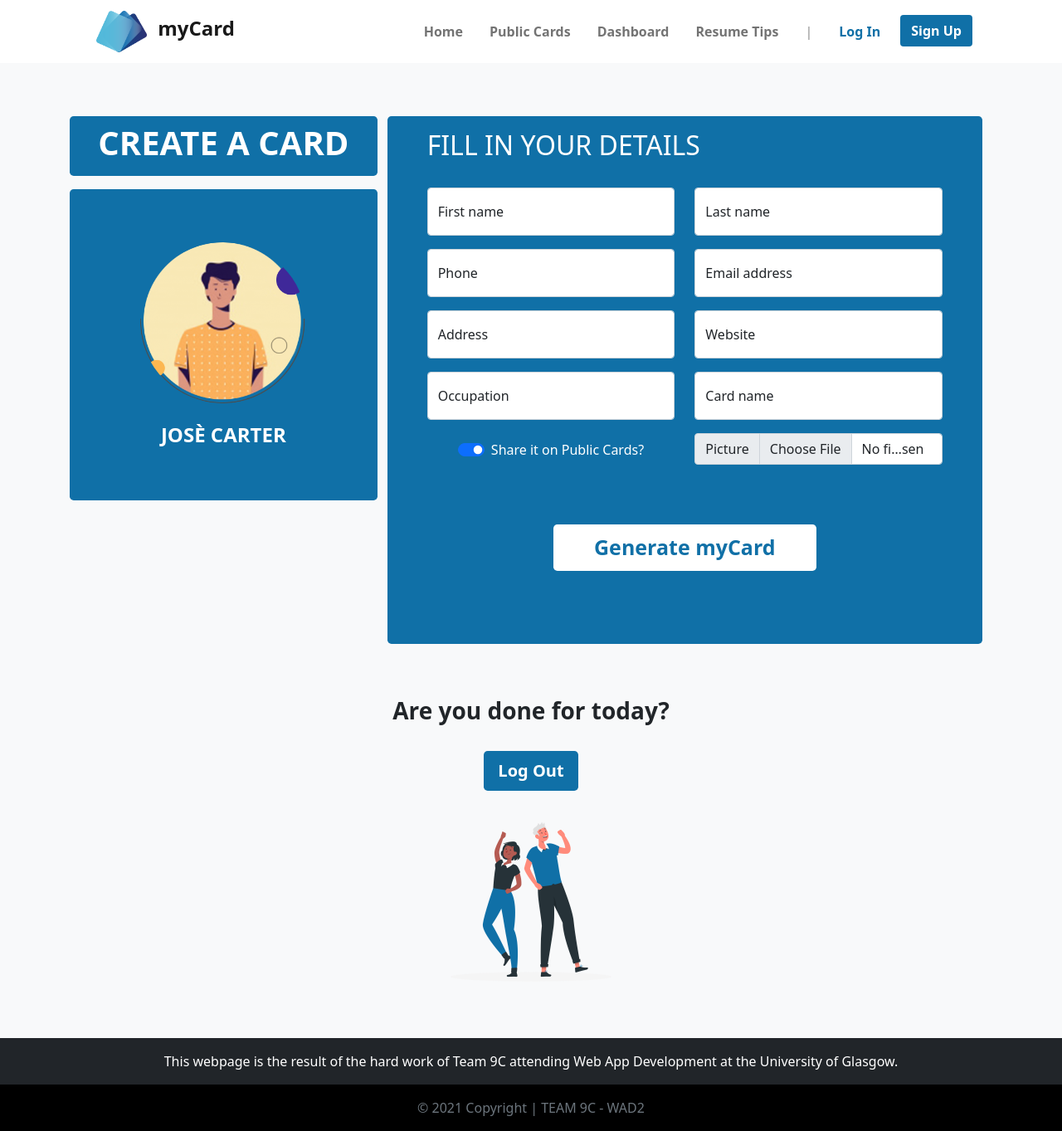
After one commit to myCard-9c/myCard, a Django app: page /myCard/create_card/ in a window 1280 px wide. The commit adds this page. Shown: the whole page at 83% size. Run offline with Django 3.2, Linux system fonts and the light colour scheme.

Commit message:
Create Card page created

```diff
--- a/myCard/urls.py
+++ b/myCard/urls.py
@@ -9,4 +9,5 @@ urlpatterns = [
     path('login/', views.login, name='login'),
     path('signup/', views.signup, name='signup'),
     path('dashboard/', views.dashboard, name='dashboard'),
+    path('create_card/', views.create_card, name='create_card'),
 ]
--- a/myCard/views.py
+++ b/myCard/views.py
@@ -20,3 +20,7 @@ def signup(request):
 def dashboard(request):
     # Return the response
     return render(request, 'myCard/dashboard.html')
+
+def create_card(request):
+    # Return the response
+    return render(request, 'myCard/create_card.html')
--- /dev/null
+++ b/templates/myCard/create_card.html
@@ -0,0 +1,126 @@
+{% extends 'myCard/base.html' %}
+{% load staticfiles %}
+
+{% block title_block %}
+  Create your card
+{% endblock %}
+
+{% block main_block %}
+<!-- User dashboard -->
+<div class="container-fluid bg-light pt-5 pb-3 px-5">
+  <div class="row align-items-md-stretch py-3 px-5">
+   <div class="col col-md-4 pb-3">
+     <div class="row">
+       <div class="py-2 mb-3 bg-main rounded-3 text-center text-white">
+         <h1 class="fw-bold">CREATE A CARD</h1>
+       </div>
+     </div>
+     <div class="row">
+       <div class="py-5 bg-main rounded-3 text-center text-white">
+         <img src="{% static 'images/user1.png' %}" alt="User picture" class="img-fluid rounded-circle py-3" width="200">
+         <div class="py-2">
+          <h4 class="fw-bold text-uppercase">Josè Carter</h4>
+         </div>
+       </div>
+     </div>
+   </div>
+   <div class="col col-md-8">
+     <div class="px-5 py-3  bg-main rounded-3">
+       <h2 class="text-white">FILL IN YOUR DETAILS</h2>
+       <!-- Card Form -->
+       <div class="py-4">
+         <form id="user_form" action="{% url 'myCard:create_card' %}" method="post" enctype="multipart/form-data">
+           {% csrf_token %}
+           <div class="row mb-2">
+             <div class="col-md-6 mb-2">
+               <div class="form-floating">
+                 <input type="text" class="form-control" id="floatingInput" placeholder="First name">
+                 <label for="floatingInput">First name</label>
+               </div>
+             </div>
+             <div class="col-md-6">
+               <div class="form-floating">
+                 <input type="text" class="form-control" id="floatingInput" placeholder="Last name">
+                 <label for="floatingInput">Last name</label>
+               </div>
+             </div>
+           </div>
+           <div class="row mb-2">
+             <div class="col-md-6 mb-2">
+               <div class="form-floating">
+                 <input type="tel" class="form-control" id="floatingInput" placeholder="Phone">
+                 <label for="floatingInput">Phone</label>
+               </div>
+             </div>
+             <div class="col-md-6">
+               <div class="form-floating">
+                 <input type="email" class="form-control" id="floatingInput" placeholder="name@example.com">
+                 <label for="floatingInput">Email address</label>
+               </div>
+             </div>
+           </div>
+           <div class="row mb-2">
+             <div class="col-md-6 mb-2">
+               <div class="form-floating">
+                 <input type="tex" class="form-control" id="floatingInput" placeholder="Address">
+                 <label for="floatingInput">Address</label>
+               </div>
+             </div>
+             <div class="col-md-6">
+               <div class="form-floating">
+                 <input type="url" class="form-control" id="floatingInput" placeholder="Website">
+                 <label for="floatingInput">Website</label>
+               </div>
+             </div>
+           </div>
+           <div class="row mb-2">
+             <div class="col-md-6 mb-2">
+               <div class="form-floating">
+                 <input type="tex" class="form-control" id="floatingInput" placeholder="Occupation">
+                 <label for="floatingInput">Occupation</label>
+               </div>
+             </div>
+             <div class="col-md-6">
+               <div class="form-floating">
+                 <input type="text" class="form-control" id="floatingInput" placeholder="Card name">
+                 <label for="floatingInput">Card name</label>
+               </div>
+             </div>
+           </div>
+           <div class="row mb-2">
+             <div class="col-md-6 my-2 d-flex justify-content-center">
+               <div class="form-check form-switch">
+                 <label class="form-check-label text-white" for="form11Example4">Share it on Public Cards?</label>
+                 <input class="form-check-input" type="checkbox" id="form11Example4" checked>
+               </div>
+             </div>
+             <div class="col-md-6">
+               <div class="input-group mb-3">
+                <label class="input-group-text" for="inputGroupFile01">Picture</label>
+                <input type="file" class="form-control" id="inputGroupFile01">
+              </div>
+             </div>
+           </div>
+           <div class="text-center py-5">
+             <button class="btn btn-home btn-lg px-5" type="submit">Generate myCard</button>
+           </div>
+         </form>
+       </div>
+       <!-- Card form -->
+     </div>
+   </div>
+  </div>
+  <!-- Log out -->
+  <div class="row d-none d-md-block">
+    <div class="mt-5 bg-light text-center">
+      <h3 class="fw-bold">Are you done for today?</h3>
+      <div class="pt-4">
+       <a class="btn btn-lg btn-main" href="#">Log Out</a>
+      </div>
+      <img src="{% static 'images/bye.png' %}" alt="Bye bye" class="img-fluid py-3" width="250">
+    </div>
+  </div>
+  <!-- Log out -->
+</div>
+<!-- User dashboard -->
+{% endblock %}
--- a/templates/myCard/homepage.html
+++ b/templates/myCard/homepage.html
@@ -17,7 +17,7 @@
     </div>
     <div class="row justify-content-center pb-5">
       <div class="col-auto pb-2">
-        <a class="btn btn-home btn-lg mt-5 py-3 px-4" href="#" role="button">CREATE YOUR CARD!</a>
+        <a class="btn btn-home btn-lg mt-5 py-3 px-4" href="{% url 'myCard:create_card' %}" role="button">CREATE YOUR CARD!</a>
       </div>
     </div>
   </div>
--- a/templates/myCard/public_cards.html
+++ b/templates/myCard/public_cards.html
@@ -16,7 +16,7 @@
         <div class="row d-flex justify-content-center">
           <h5 class="fw-bold mt-5 text-center">Ready to create your Personal Card?</h5>
           <div class="col-auto my-3">
-            <a class="btn btn-main btn-md py-3 px-4" href="#">START NOW</a>
+            <a class="btn btn-main btn-md py-3 px-4" href="{% url 'myCard:create_card' %}">START NOW</a>
           </div>
         </div>
       </div>
```
Also changed, not shown: templates/myCard/dashboard.html (+8 -4 lines).
